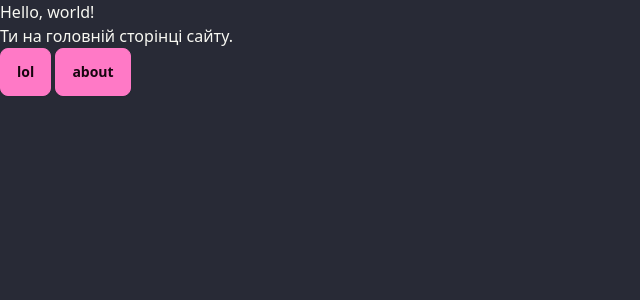
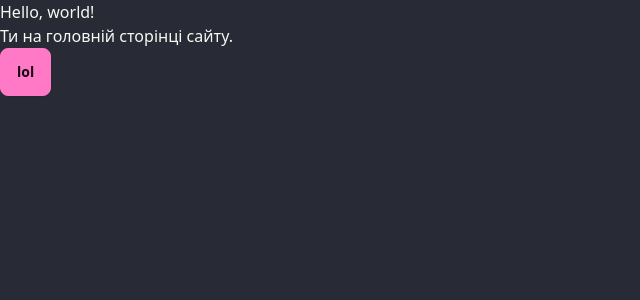
Before and after one commit to Dotpakc/DevBlogX86, a Django app: page / in a window 1280 px wide. Shown: the part 68-368 px from the top of the page, without its empty margins (0-640 px from the left). Run offline with Django 5.2, Linux system fonts and the light colour scheme; some libraries are stand-ins or nearby versions.

Commit message:
Revert "add about page"
This reverts commit c85ece375b2b54836481ea534d21671a3349aad1.

```diff
--- a/apps/main/templates/main/index.html
+++ b/apps/main/templates/main/index.html
@@ -9,6 +9,5 @@
     <h1>Hello, world!</h1>
     <p>Ти на головній сторінці сайту.</p>
     <a href="{% url 'main:lol' %}" class="btn btn-primary">lol</a>
-    <a href="{% url 'main:about' %}" class="btn btn-primary">about</a>
 
 {% endblock %}
--- a/apps/main/templates/main/lol.html
+++ b/apps/main/templates/main/lol.html
@@ -9,5 +9,4 @@
     <h1 style="color:blue;">LOL ADADSASDASDASD</h1>
     <p>Ти на сторінці lol.</p>
     <a href="{% url 'main:index' %}" class="btn btn-primary">index</a>
-    <a href="{% url 'main:about' %}" class="btn btn-primary">about</a>
 {% endblock %}
--- a/apps/main/urls.py
+++ b/apps/main/urls.py
@@ -7,6 +7,5 @@ app_name = 'main'
 urlpatterns = [
     path('', views.index, name='index'),
     path('lol/', views.lol, name='lol'),
-    path('about/', views.about, name='about'),
 
 ]
--- a/apps/main/views.py
+++ b/apps/main/views.py
@@ -7,6 +7,3 @@ def index(request):
 
 def lol(request):
     return render(request, 'main/lol.html')
-
-def about(request):
-    return render(request, 'main/about.html')
```
Also changed, not shown: apps/main/templates/main/about.html (deleted, +0 -18 lines).
